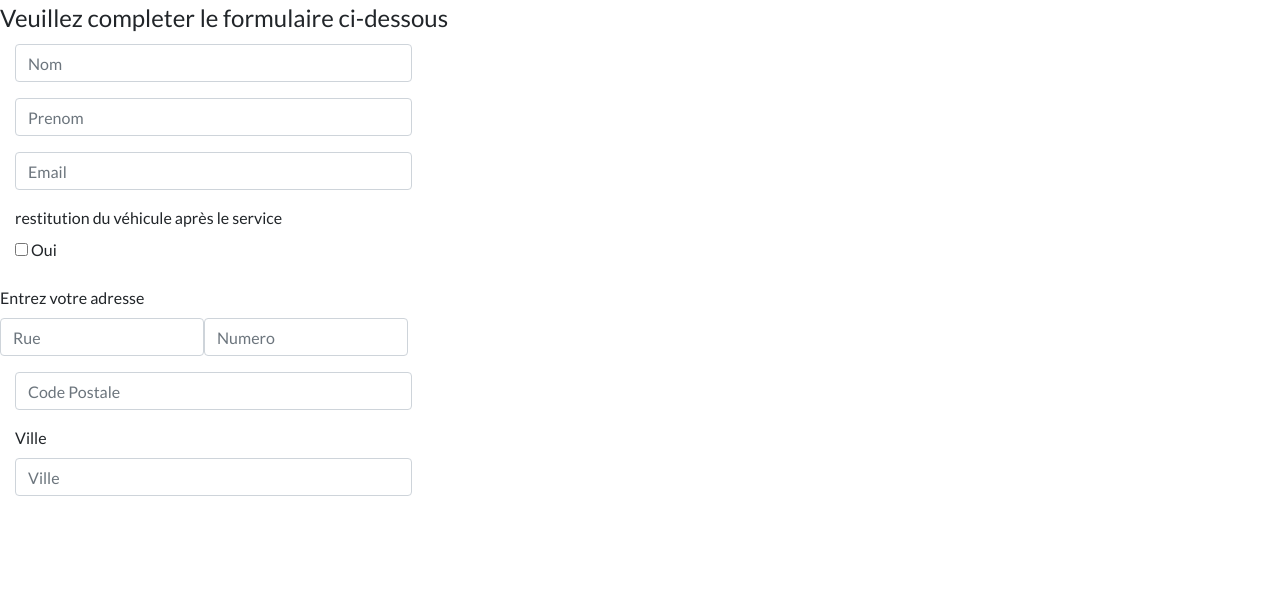
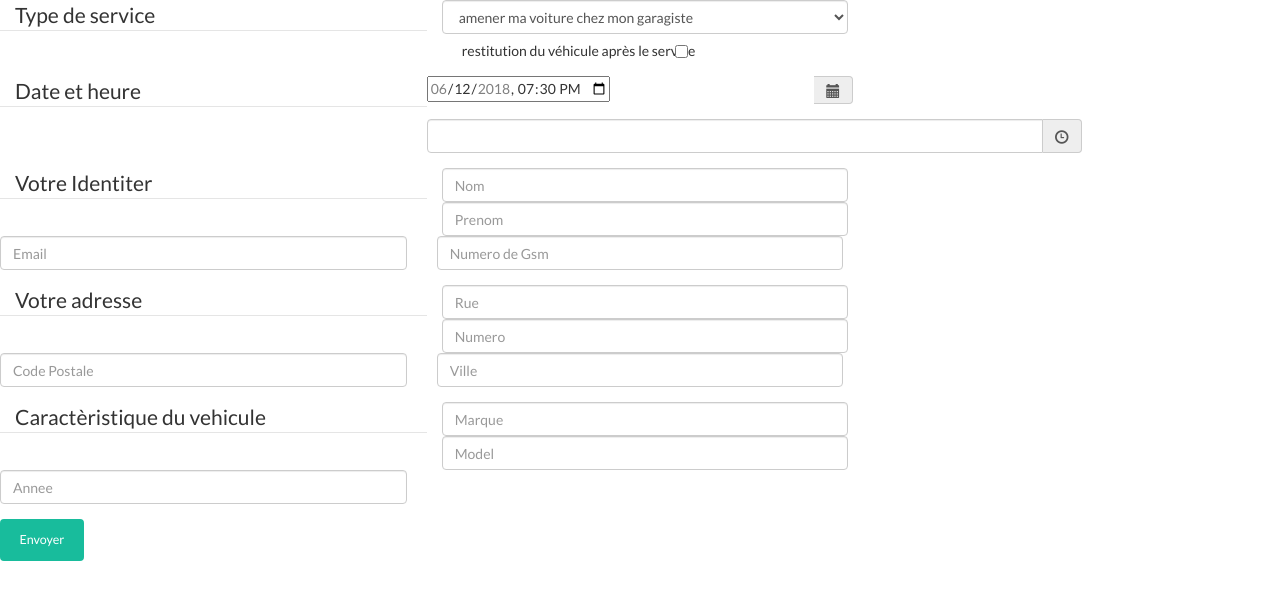
Before and after one commit to yassinesheasy/servicesauto, a PHP site: page /Formulaire.php in a window 1280 px wide. Shown: the top 600 px of the page. Run offline with PHP 8.4, Linux system fonts and the light colour scheme; some libraries are stand-ins or nearby versions.

Commit message:
chnage form

```diff
--- a/Formulaire.php
+++ b/Formulaire.php
@@ -37,81 +37,199 @@
 
   </head>
   <body>
-<form class="form-horizontal">
-<fieldset>
+<form class="form-horizontal" METHOD=POST ENCTYPE="text/plain" ACTION="mailto:c.yassine@hotmail.com">
+<fieldset >
 
-<!-- Form Name -->
-<legend>Veuillez completer le formulaire ci-dessous</legend>
+    <legend class="col-md-4">Type de service</legend>
+
+<div class="form-group" id="ServiceType">
+
+    <div class="col-md-4">
+
+    <select class="form-control" id="sel1">
+    <option>amener ma voiture chez mon garagiste </option>
+    <option>passage au controle technique</option>
+    <option>Chauffeur privé</option>
+    <option>déplacement de vehicule d'un point A à un point B</option>
+
+    </select>
+    </div>
+
+    <div class="col-md-4">
+  <div class="checkbox form-check">
+    <label for="checkboxes-1">
+      restitution du véhicule après le service
+      <input type="checkbox" class="form-check-input" name="checkboxes" id="checkboxes-1" value="2">
+
+    </label>
+	</div>
+
+  </div>
+
+</div>
 
 
 
-<!-- Text input-->
-<div class="form-group">
+
+    </fieldset>
+
+
+
+    <fieldset>
+        <legend class="col-md-4">Date et heure</legend>
+                <div class='col-md-4'>
+            <div class="form-group">
+                <div class='input-group date' id='datetimepicker1'>
+                    <input type="datetime-local" id="meeting-time"
+       name="meeting-time" value="2018-06-12T19:30"
+       min="2018-06-07T00:00" max="2018-06-14T00:00">
+
+                    <span class="input-group-addon">
+                        <span class="glyphicon glyphicon-calendar"></span>
+                    </span>
+                </div>
+            </div>
+        </div>
+        <!--
+        <script type="text/javascript">
+            $(function () {
+                $('#datetimepicker1').datetimepicker();
+            });
+        </script>
+-->
+
+    <div class="row">
+        <div class='col-sm-6'>
+            <div class="form-group">
+                <div class='input-group date' id='datetimepicker3'>
+                    <input type='text' class="form-control" />
+                    <span class="input-group-addon">
+                        <span class="glyphicon glyphicon-time"></span>
+                    </span>
+                </div>
+            </div>
+        </div>
+        <script type="text/javascript">
+            $(function () {
+                $('#datetimepicker3').datetimepicker({
+                    format: 'LT'
+                });
+            });
+        </script>
+    </div>
+
+    </fieldset>
+<!-- Form Name -->
+
+
+
+
+<fieldset>
+
+  <legend class="col-md-4">Votre Identiter</legend>
+
+
+    <div class="form-group" id="identiter">
+
 
   <div class="col-md-4">
-  <input id="textinput" name="Nom" type="text" placeholder="Nom" class="form-control input-md">
+  <input id="textinput" name="Nom" type="text" placeholder="Nom" class="form-control input-md" required="required">
+  </div>
+
+
+
+  <div class="col-md-4">
+  <input id="textinput" name="Prenom" type="text" placeholder="Prenom" class="form-control input-md" required="required">
+  </div>
+
+
+
+
+
+  <div class="col-md-4">
+  <input id="textinput" name="Email" type="email" placeholder="Email" class="form-control input-md" required="required">
+  </div>
+
+    <div class="col-md-4">
+        <input id="textinput" name="gsm" type="number" placeholder="Numero de Gsm" class="form-control input-md" required="required">
   </div>
 </div>
 
+</fieldset>
+
+
+
+<fieldset>
+
+    <legend class="col-md-4">Votre adresse</legend>
+
 <div class="form-group">
 
+
+
+
+ <div class="col-md-4">
+  <input id="textinput" name="Rue" type="text"  placeholder="Rue" class="form-control input-md" required="required">
+ </div>
+
+ <div class="col-md-4">
+  <input id="textinput" name="Numero" type="number" placeholder="Numero"  class="form-control input-md" pattern="^(?(^00000(|-0000))|(\d{5}(|-\d{4})))$" required="required">
+ </div>
+
+
+
+
   <div class="col-md-4">
-  <input id="textinput" name="Prenom" type="text" placeholder="Prenom" class="form-control input-md">
+  <input id="textinput" name="zip" type="zip"  placeholder="Code Postale"  class="form-control input-md" pattern="^(?(^00000(|-0000))|(\d{5}(|-\d{4})))$" required="required">
+  </div>
+
+
+
+
+  <div class="col-md-4">
+  <input id="textinput" name="Ville" type="text"  placeholder="Ville"  class="form-control input-md" required="required">
   </div>
 </div>
 
 
-<div class="form-group">
-
-  <div class="col-md-4">
-  <input id="textinput" name="Email" type="email" placeholder="Email" class="form-control input-md">
-  </div>
-</div>
 
 
-<!-- Multiple Radios -->
-<div class="form-group">
-  <label class="col-md-4 control-label" for="radios">restitution du véhicule après le service</label>
-  <div class="col-md-4">
-  <div class="checkbox">
-    <label for="checkboxes-1">
-      <input type="checkbox" name="checkboxes" id="checkboxes-1" value="2">
-     Oui
-    </label>
-	</div>
-
-  </div>
-</div>
-
-<label>Entrez votre adresse</label>
-
-<div class="form-group form-inline">
+</fieldset>
 
 
-  <input id="textinput" name="Rue" type="text"  placeholder="Rue" class="form-control input-md">
+<fieldset>
+
+<legend class="col-md-4">Caractèristique du vehicule</legend>
+
+<div class="form-group" id="vehicule">
 
 
 
-  <input id="textinput" name="Numero" type="number" placeholder="Numero"  class="form-control input-md" pattern="^(?(^00000(|-0000))|(\d{5}(|-\d{4})))$">
+
+
+     <div class="col-md-4">
+  <input id="textinput" name="Marque" type="text"  placeholder="Marque  " class="form-control input-md" required="required">
+ </div>
+
+         <div class="col-md-4">
+  <input id="textinput" name="Model" type="text"  placeholder="Model  " class="form-control input-md" required="required">
+ </div>
+
+
+             <div class="col-md-4">
+  <input id="textinput" name="Annee" type="number"  placeholder="Annee  " class="form-control input-md" required="required">
+ </div>
+
+
 
 </div>
+</fieldset>
 
+    <div class="form-group col-md-4">
+              	<button type="submit" class="btn btn-primary btn-xl" id="sendMessageButton">Envoyer</button>
+              </div>
 
-<div class="form-group">
-
-  <div class="col-md-4">
-  <input id="textinput" name="zip" type="zip"  placeholder="Code Postale"  class="form-control input-md" pattern="^(?(^00000(|-0000))|(\d{5}(|-\d{4})))$">
-  </div>
-</div>
-
-<div class="form-group">
-  <label class="col-md-4 control-label" for="textinput">Ville</label>
-  <div class="col-md-4">
-  <input id="textinput" name="Ville" type="text"  placeholder="Ville"  class="form-control input-md" pattern="^(?(^00000(|-0000))|(\d{5}(|-\d{4})))$">
-  </div>
-</div>
-
-</fieldset>
+            </form>
 </form>
 </body>
 </html>
```
